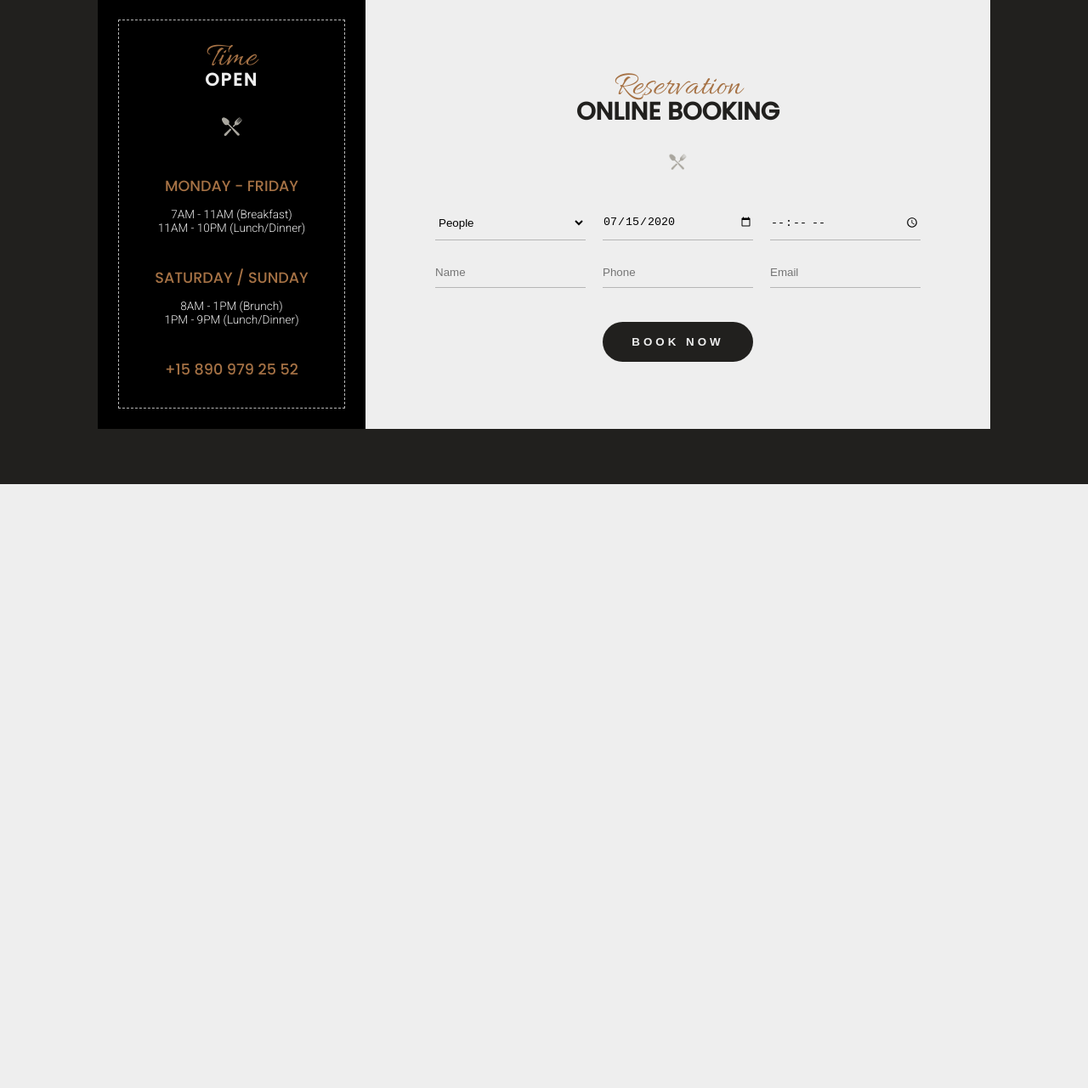
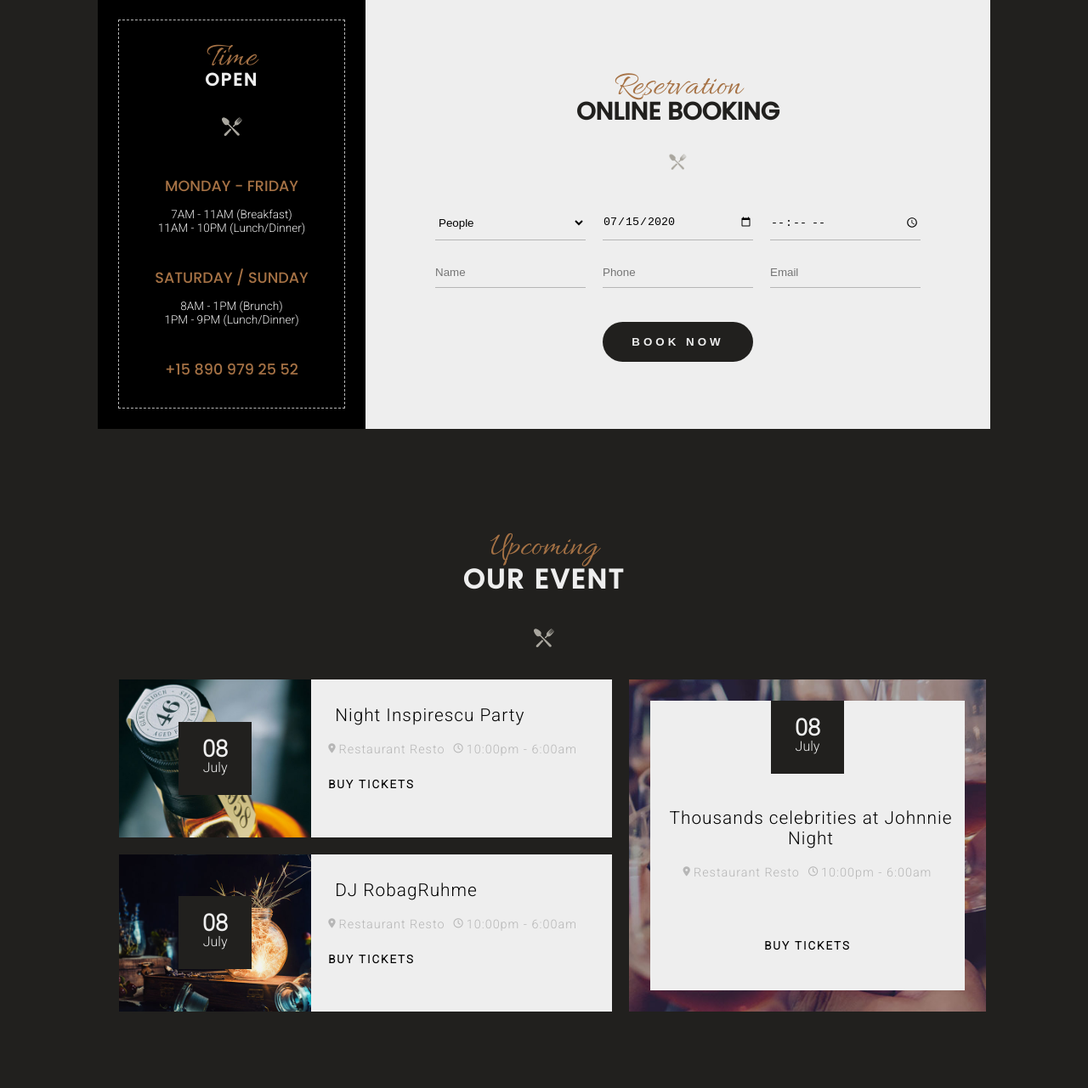
Before and after one commit to adminnono/adminnono.github.io, a PHP site: page / in a window 1280 px wide. Shown: the part 2329-3610 px from the top of the page at 85% size. Before the commit the page ends 2899 px from the top, so only its background shows below. Run offline with PHP 8.4, Linux system fonts and the light colour scheme.

Commit message:
ajout section 4

```diff
--- a/resto/assets/styles/index.css
+++ b/resto/assets/styles/index.css
@@ -367,4 +367,134 @@ header .header-text div h6 {
           transform: translateX(3px);
   -webkit-box-shadow: 0 2px 4px rgba(0, 0, 0, 0.433);
           box-shadow: 0 2px 4px rgba(0, 0, 0, 0.433);
+}
+
+.section4 {
+  padding: 50px 20px 90px;
+}
+.section4 .events-container {
+  max-width: 1000px;
+  margin: 0 auto;
+}
+.section4 .events-container h2 {
+  font-size: 2.5rem;
+  color: rgb(166, 114, 69);
+  font-family: Allura, cursive;
+  font-weight: 100;
+}
+.section4 .events-container h4 {
+  letter-spacing: 2px;
+  font-size: 2rem;
+  font-weight: 900;
+  color: #eee;
+  margin-top: -12px;
+  font-family: Poppins, serif;
+}
+.section4 .events-container img {
+  margin: 30px 0;
+}
+.section4 .events-container .event-grid {
+  display: grid;
+  grid-template-columns: 58% 42%;
+  grid-template-rows: 1fr 1fr;
+  grid-template-areas: "a b" "c b";
+  gap: 20px;
+}
+.section4 .events-container .event-grid .date-content {
+  background: #21201e;
+  height: 86px;
+  width: 86px;
+  margin: 0 auto;
+  color: #eee;
+  display: -webkit-box;
+  display: -ms-flexbox;
+  display: flex;
+  -webkit-box-pack: center;
+      -ms-flex-pack: center;
+          justify-content: center;
+  -webkit-box-align: center;
+      -ms-flex-align: center;
+          align-items: center;
+  -webkit-box-orient: vertical;
+  -webkit-box-direction: normal;
+      -ms-flex-direction: column;
+          flex-direction: column;
+  line-height: 22px;
+}
+.section4 .events-container .event-grid .date-content h6 {
+  font-size: 1.7rem;
+}
+.section4 .events-container .event-grid .address {
+  background: #eee;
+}
+.section4 .events-container .event-grid .address h3 {
+  letter-spacing: 1px;
+  font-size: 1.3rem;
+  font-weight: 500;
+  padding-left: 8px;
+}
+.section4 .events-container .event-grid .address p {
+  font-size: 0.9rem;
+  color: rgb(182, 182, 182);
+  margin-top: 20px;
+  letter-spacing: 1px;
+}
+.section4 .events-container .event-grid .address p i {
+  margin-right: 3px;
+  font-size: 0.7rem;
+  -webkit-transform: translateY(-2px);
+          transform: translateY(-2px);
+}
+.section4 .events-container .event-grid .address p i:nth-child(2) {
+  margin-left: 10px;
+}
+.section4 .events-container .event-grid .address h5 {
+  letter-spacing: 2px;
+  margin-top: 25px;
+}
+.section4 .events-container .event-grid .event-left {
+  display: grid;
+  grid-template-columns: 39% 61%;
+  text-align: left;
+}
+.section4 .events-container .event-grid .event-left .date {
+  display: -webkit-box;
+  display: -ms-flexbox;
+  display: flex;
+  -webkit-box-pack: center;
+      -ms-flex-pack: center;
+          justify-content: center;
+  -webkit-box-align: center;
+      -ms-flex-align: center;
+          align-items: center;
+}
+.section4 .events-container .event-grid .event-left .address {
+  padding: 30px 20px;
+}
+.section4 .events-container .event-grid .event-1 {
+  grid-area: a;
+}
+.section4 .events-container .event-grid .event-1 .date {
+  background: url(../img/event-01.jpg) center/cover;
+}
+.section4 .events-container .event-grid .event-2 {
+  grid-area: c;
+}
+.section4 .events-container .event-grid .event-2 .date {
+  background: url(../img/event-02.jpg) center/cover;
+}
+.section4 .events-container .event-grid .event-3 {
+  grid-area: b;
+  background: url(../img/event-03.jpg) center/cover;
+  padding: 25px;
+}
+.section4 .events-container .event-grid .event-3 .address {
+  height: 100%;
+  padding: 0 12px;
+}
+.section4 .events-container .event-grid .event-3 .address h3 {
+  margin: 40px 0 15px;
+}
+.section4 .events-container .event-grid .event-3 .address h5 {
+  padding: 45px 0;
 }/*# sourceMappingURL=index.css.map */
--- a/resto/index.html
+++ b/resto/index.html
@@ -220,5 +220,68 @@
         </div>
       </div>
     </section>
+    <section class="section4">
+      <div class="events-container">
+        <h2>Upcoming</h2>
+        <h4>OUR EVENT</h4>
+        <img src="./assets/img/ic-plate.png" alt="icon-plate" />
+        <div class="event-grid">
+          <div class="event-1 event-left">
+            <div class="date">
+              <div class="date-content">
+                <h6>08</h6>
+                <span>July</span>
+              </div>
+            </div>
+            <div class="address">
+              <h3>Night Inspirescu Party</h3>
+              <p>
+                <i class="fas fa-map-marker-alt"></i>Restaurant Resto<i
+                  class="far fa-clock"
+                ></i
+                >10:00pm - 6:00am
+              </p>
+              <h5>BUY TICKETS</h5>
+            </div>
+          </div>
+          <div class="event-2 event-left">
+            <div class="date">
+              <div class="date-content">
+                <h6>08</h6>
+                <span>July</span>
+              </div>
+            </div>
+            <div class="address">
+              <h3>DJ RobagRuhme</h3>
+              <p>
+                <i class="fas fa-map-marker-alt"></i>Restaurant Resto<i
+                  class="far fa-clock"
+                ></i
+                >10:00pm - 6:00am
+              </p>
+              <h5>BUY TICKETS</h5>
+            </div>
+          </div>
+          <div class="event-3">
+            <div class="address">
+              <div class="date">
+                <div class="date-content">
+                  <h6>08</h6>
+                  <span>July</span>
+                </div>
+              </div>
+              <h3>Thousands celebrities at Johnnie Night</h3>
+              <p>
+                <i class="fas fa-map-marker-alt"></i>Restaurant Resto<i
+                  class="far fa-clock"
+                ></i
+                >10:00pm - 6:00am
+              </p>
+              <h5>BUY TICKETS</h5>
+            </div>
+          </div>
+        </div>
+      </div>
+    </section>
   </body>
 </html>
```
Also changed, not shown: resto/assets/styles/layouts/_section4.scss (+126 -0 lines), 1 other file.
